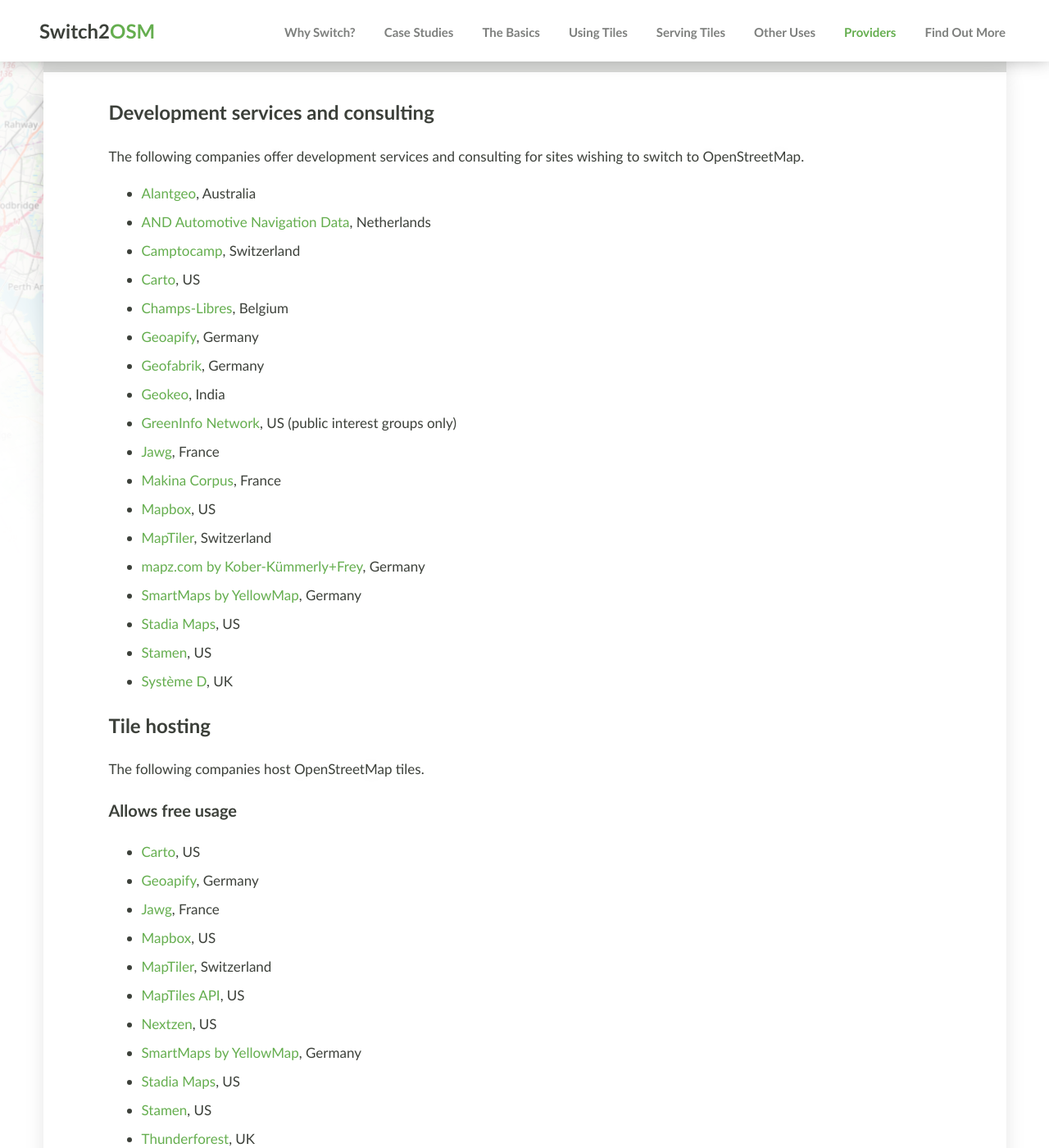
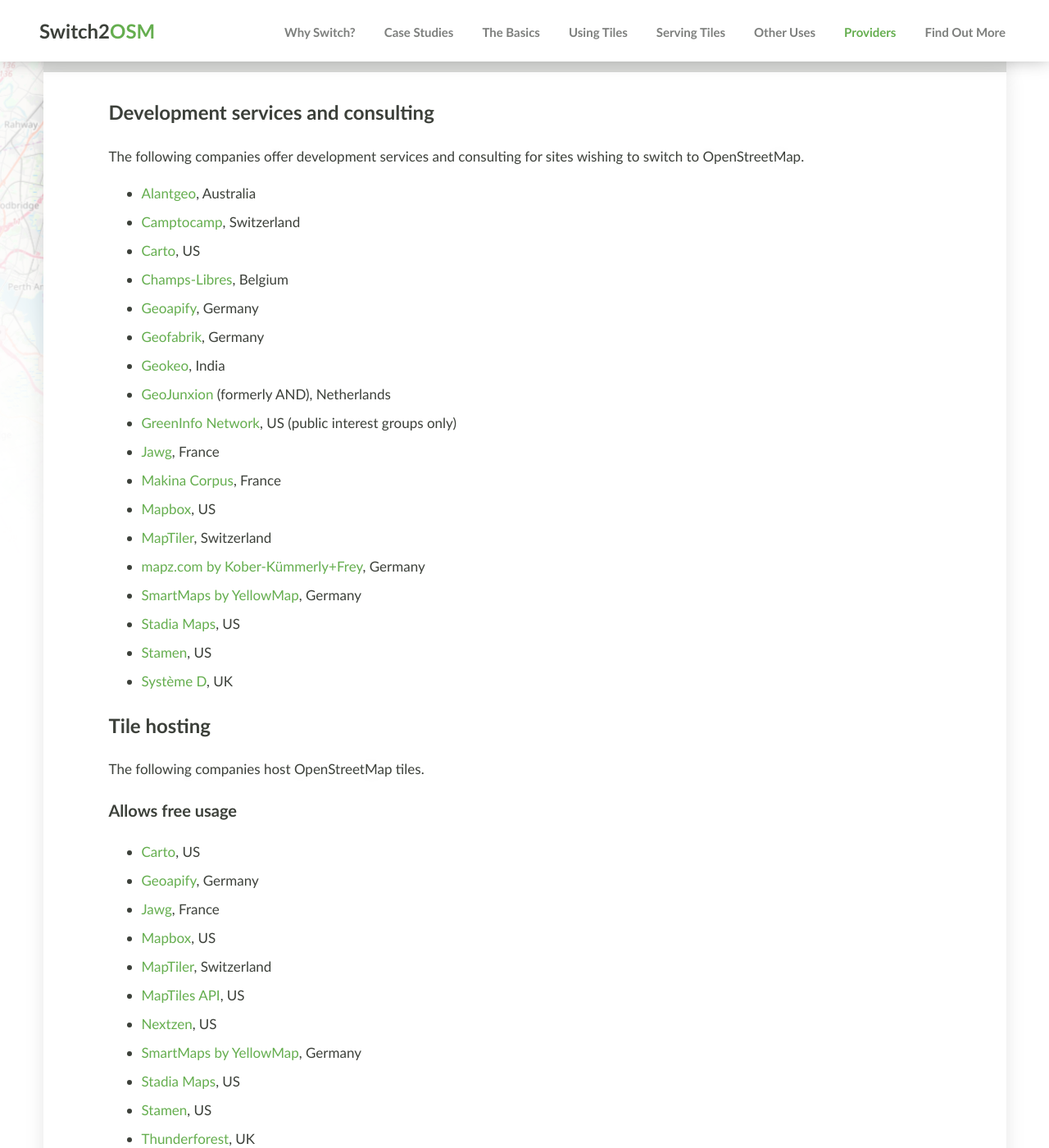
Before and after one commit to switch2osm/switch2osm, a Jekyll site: the page built from providers.md, in a window 1280 px wide and 1400 px high, scrolled down 216 px. Shown: the whole window at 82% size. Built offline with Jekyll 4.4.1, drawn with Linux system fonts in a browser that asks for light colours; comment, search, counter and statistics services are not loaded; some of the changed text lies outside the part shown.

Commit message:
Update providers.md
Resolves https://github.com/switch2osm/switch2osm.github.io/issues/206

Added to top section; removed from bottom one because I can't find a landing page on their site.

```diff
--- a/providers.md
+++ b/providers.md
@@ -9,13 +9,13 @@
 The following companies offer development services and consulting for sites wishing to switch to OpenStreetMap.
 
 * [Alantgeo](https://www.alantgeo.com.au), Australia
-* [AND Automotive Navigation Data](https://www.and.com/services-3/map-hosting/), Netherlands
 * [Camptocamp](https://camptocamp.com/), Switzerland
 * [Carto](https://carto.com/), US
 * [Champs-Libres](https://www.champs-libres.coop/), Belgium
 * [Geoapify](https://www.geoapify.com/), Germany
 * [Geofabrik](https://www.geofabrik.de/), Germany
 * [Geokeo](https://www.geokeo.com/), India
+* [GeoJunxion](https://www.geojunxion.com/) (formerly AND), Netherlands
 * [GreenInfo Network](https://www.greeninfo.org/), US (public interest groups only)
 * [Jawg](https://www.jawg.io/), France
 * [Makina Corpus](https://makina-corpus.com/), France
@@ -48,7 +48,6 @@
 
 ### Paid customers only
 
-* [AND Automotive Navigation Data](https://www.and.com/services-3/map-hosting/), Netherlands
 * [Champs-Libres](https://www.champs-libres.coop/), Belgium
 * [Geofabrik](https://www.geofabrik.de/maps/rendering.html), Germany
 * [Makina Corpus](https://makina-corpus.com/), France
```
